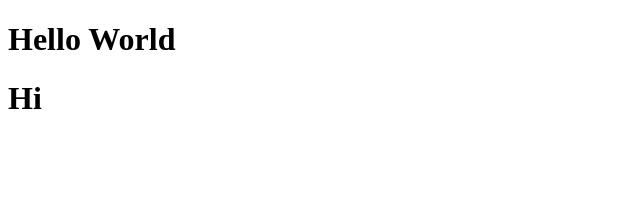
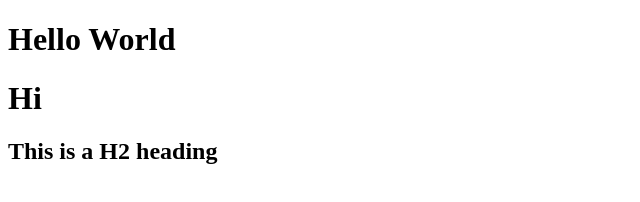
Before and after one commit to damonfdo/harvardWebDevelop, a plain HTML site: page index.html in a window 1280 px wide. Shown: the whole page, without its empty margins (0-640 px from the left). Drawn offline with Linux system fonts and the light colour scheme.

Commit message:
Update index.html

```diff
--- a/index.html
+++ b/index.html
@@ -6,5 +6,6 @@
     <body>
         <h1>Hello World</h1>
         <h1>Hi</h1>
+        <h2>This is a H2 heading</h2>
     </body>
 </html>
```
